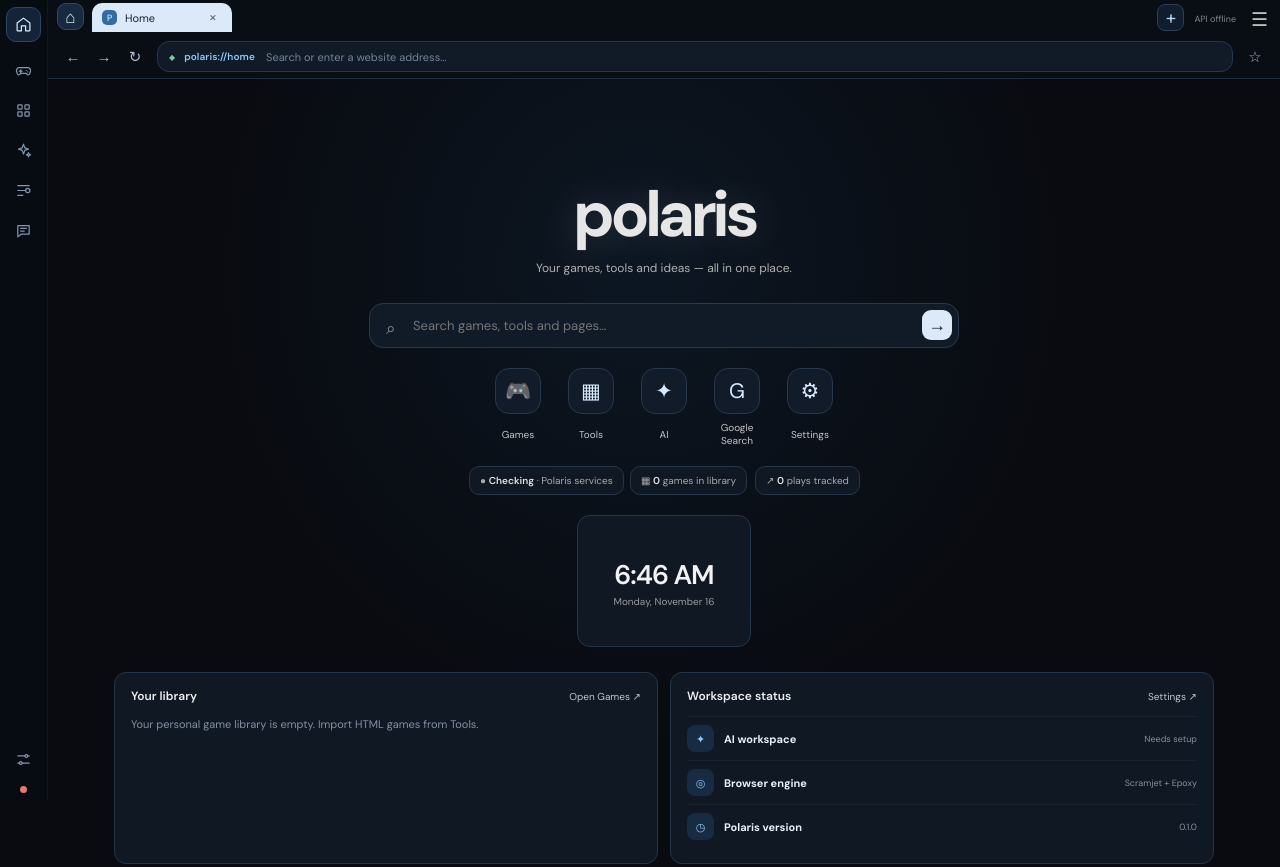
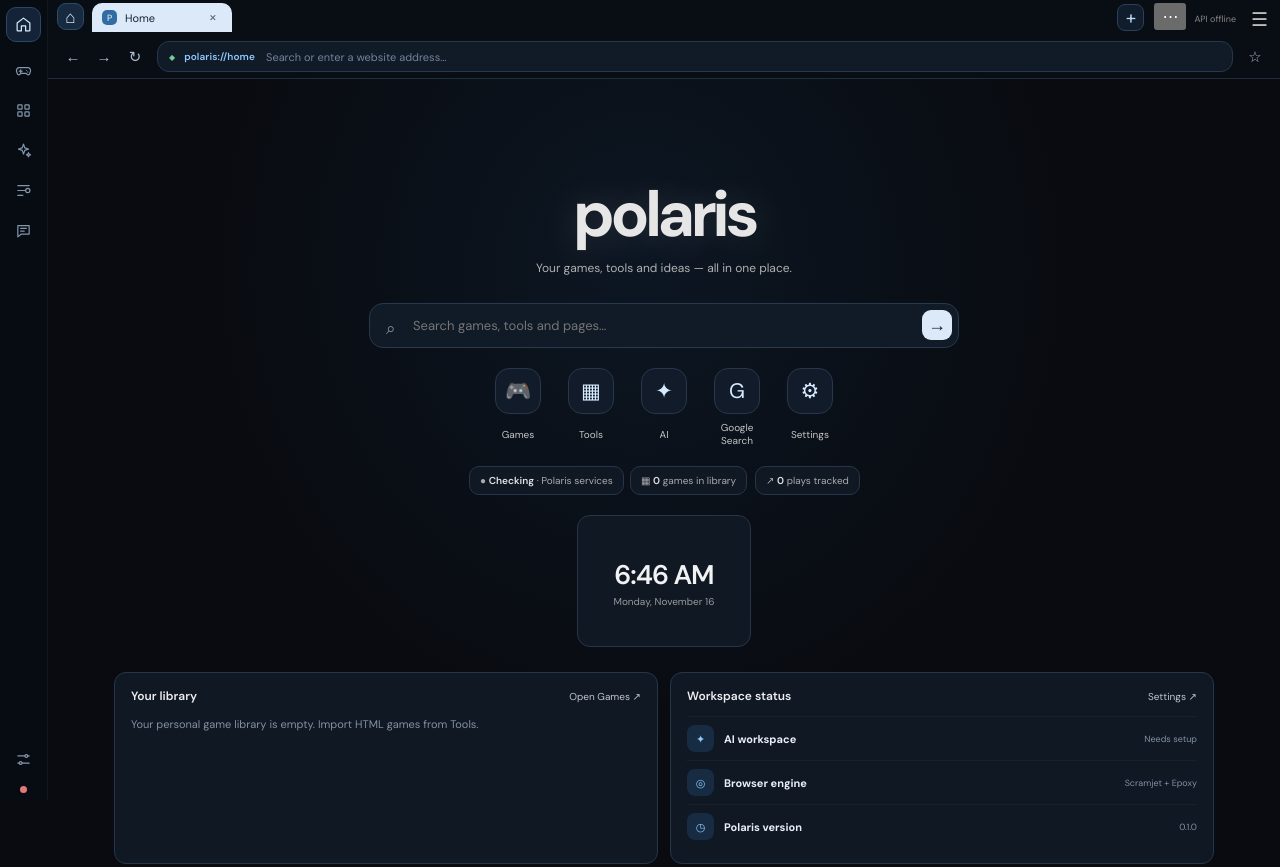
Before and after one commit to ztaylor31aaaaa/Polaris, a website: page public/index.html in a window 1280 px wide. Shown: the top 867 px of the page. Drawn offline with Linux system fonts and the light colour scheme; no server answers.

Commit message:
Add visible tab actions menu

```diff
--- a/public/index.html
+++ b/public/index.html
@@ -20,7 +20,7 @@
     <header class="browser-chrome">
       <div class="browser-tabs-row">
         <a class="browser-home-link" href="#home" aria-label="Home" title="Home">⌂</a>
-        <div class="browser-tab-strip" id="browser-tab-strip" aria-label="Browser tabs"></div><button class="browser-new-tab" id="browser-new-tab" type="button" title="New tab" aria-label="New tab">+</button>
+        <div class="browser-tab-strip" id="browser-tab-strip" aria-label="Browser tabs"></div><button class="browser-new-tab" id="browser-new-tab" type="button" title="New tab" aria-label="New tab">+</button><div class="browser-tab-menu-wrap"><button class="browser-tab-menu-button" id="browser-tab-menu" type="button" title="Tab actions" aria-label="Tab actions" aria-expanded="false">⋯</button><div class="browser-tab-menu-panel" id="browser-tab-menu-panel" hidden><button type="button" data-tab-action="duplicate">Duplicate current tab</button><button type="button" data-tab-action="reopen">Reopen closed tab</button><button type="button" data-tab-action="close">Close current tab</button></div></div>
         <div class="browser-window-actions"><span class="connection-label" id="api-pill">Connecting</span><button class="chrome-menu" id="menu-toggle" type="button" aria-label="Open navigation">☰</button></div>
       </div>
       <div class="browserbar">
```
